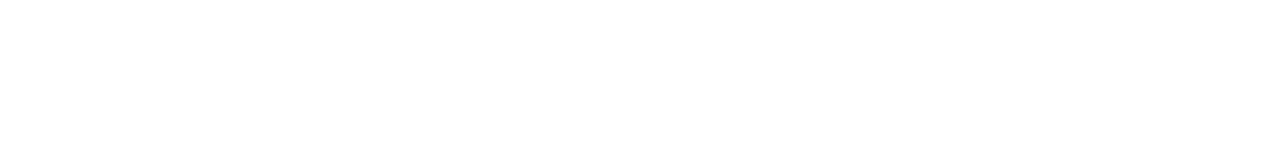
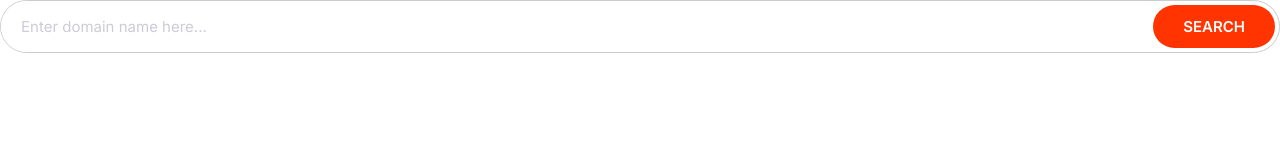
Before and after one commit to Bobby2500/Mosh-course, a plain HTML site: page index.html in a window 1280 px wide. Drawn offline with Linux system fonts and the light colour scheme.

Commit message:
Built input component.

```diff
--- a/CSS/Styles.css
+++ b/CSS/Styles.css
@@ -4,6 +4,8 @@
   --color-accent: #ff3400;
   --color-headings: #1b0760;
   --color-body: #918ca4;
+  --color-border: #ccc;
+  --border-radius: 3rem;
 }
 
 *,
@@ -229,3 +231,40 @@ a {
     font-size: 1.5rem;
   }
 }
+
+/* Inputs */
+
+.input {
+  border-radius: var(--border-radius);
+  border: 1px solid var(--color-border);
+  color: var(--color-headings);
+  font-size: 2rem;
+  outline: none;
+  padding: 1.5rem 2.5rem;
+}
+
+::placeholder {
+  color: #cdcbd7;
+}
+
+.input-group {
+  border: 1px solid var(--color-border);
+  border-radius: var(--border-radius);
+  display: flex;
+}
+
+.input-group .input {
+  border: none;
+  flex-grow: 1;
+  padding: 1.5rem 2rem;
+}
+
+.input-group .btn {
+  margin: 4px;
+}
+
+@media screen and (min-width: 1024px) {
+  .input {
+    font-size: 1.5rem;
+  }
+}
--- a/index.html
+++ b/index.html
@@ -14,5 +14,14 @@
     <link rel="stylesheet" href="CSS/normalize.css" />
     <link rel="stylesheet" href="CSS/Styles.css" />
   </head>
-  <body></body>
+  <body>
+    <div class="input-group">
+      <input
+        type="text"
+        class="input"
+        placeholder="Enter domain name here..."
+      />
+      <button class="btn btn--accent">Search</button>
+    </div>
+  </body>
 </html>
```
